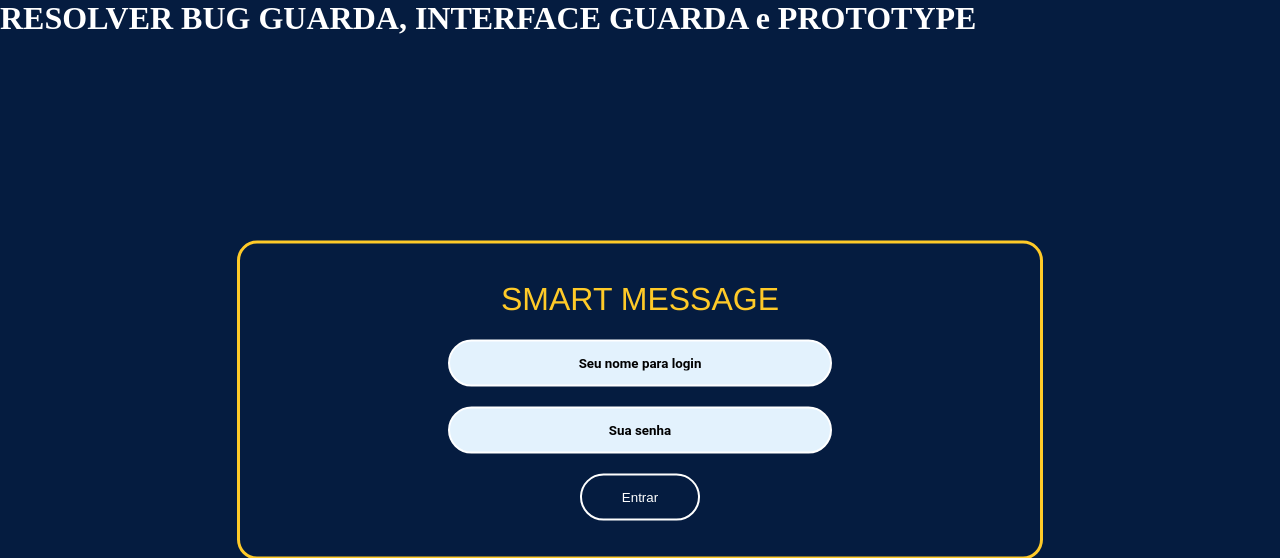
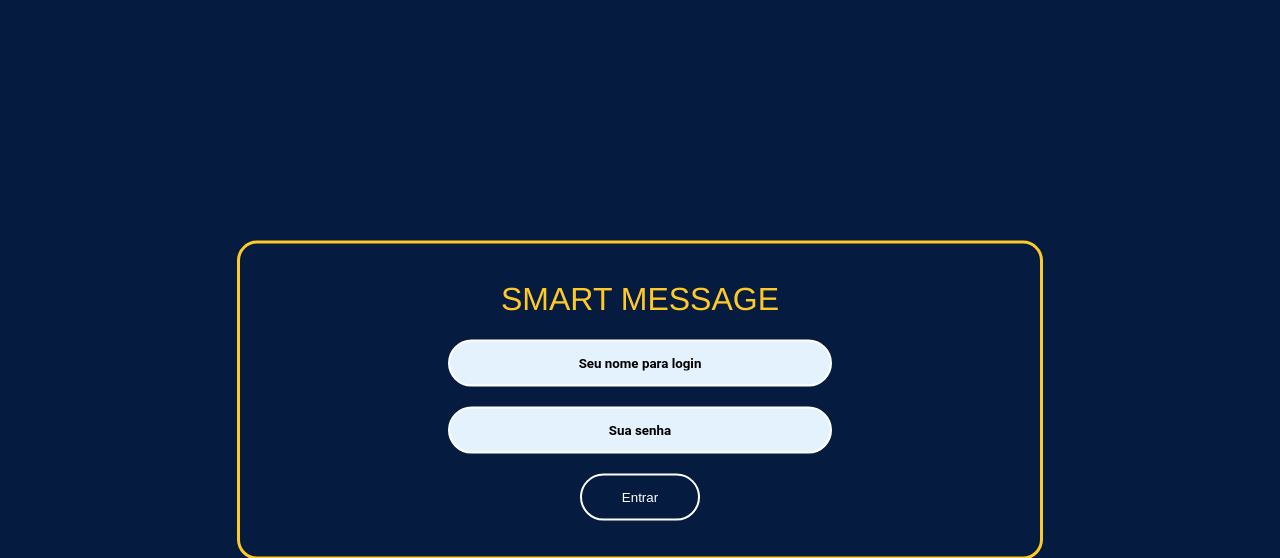
Before and after one commit to MarcosYaiama/integradores, a Flask app: page / in a window 1280 px wide. Shown: the top 558 px of the page. Run offline with Flask 2, Linux system fonts and the light colour scheme; some libraries are stand-ins or nearby versions.

Commit message:
Removido h1 de bug

```diff
--- a/App/templates/login.html
+++ b/App/templates/login.html
@@ -6,7 +6,6 @@
 </head>
 
 <body>
-    <h1>RESOLVER BUG GUARDA, INTERFACE GUARDA e PROTOTYPE</h1>
     <div class="container">
         {% with messages = get_flashed_messages() %} {% if messages %}
         <ul id='messages' class="list-unstyled">
```
